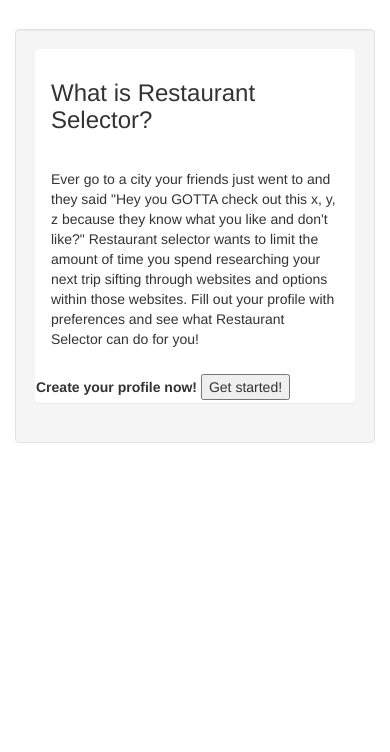
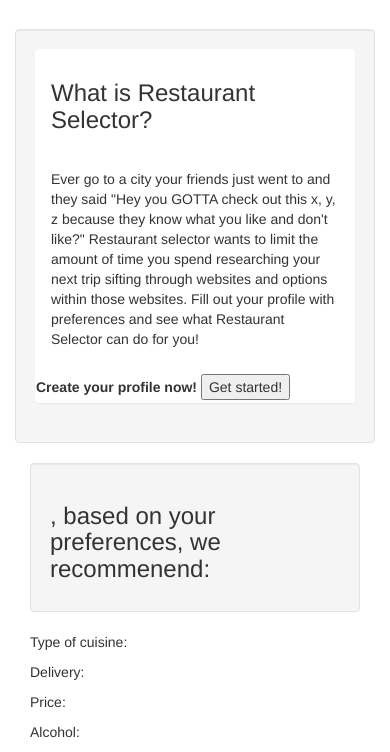
Before and after one commit to Yhbv24/restaurant-selector, a plain HTML site: page index.html in a window 390 px wide. Shown: the part 170-922 px from the top of the page. Before the commit the page ends 844 px from the top, so only its background shows below. Drawn offline with nearby package versions, Linux system fonts and the light colour scheme.

Commit message:
Add form, outout template

```diff
--- a/index.html
+++ b/index.html
@@ -34,7 +34,6 @@
             <label for="button">Create your profile now!</label>
             <button type="button" name="button" id="button">Get started!</button>
           </div>
-</div>
         </div>
       </div>
 
@@ -94,15 +93,35 @@
                 <input type="radio" name="libations" value="wine-beer"> Wine and Beer <br>
                 <input type="radio" name="libations" value="either"> I really don't care. <br>
               </div>
-
             </div>
-
           </div>
-          <div class="col-sm-12">
-            <label for="submit">Find me a restaurant!</label>
-            <button type="submit" name="button">Submit</button>
+          <div class="row">
+            <div class="col-sm-12">
+              <label for="submit">Find me a restaurant!</label>
+              <button type="submit" name="button">Submit</button>
+            </div>
           </div>
         </form>
+      </div>
+
+      <!-- End form content, begin output content -->
+
+      <div class="output_content">
+        <div class="col-sm-6">
+          <div class="well">
+            <h3><span class="user_name"></span>, based on your preferences, we recommenend:</h3>
+            <ul id="rest-list">
+              <!-- Output with matches will go here -->
+            </ul>
+          </div>
+        </div>
+        <div class="col-sm-6">
+          <h3><span class="rest-name"></span></h3>
+          <p>Type of cuisine: <span class="cuisine_type"></span></p>
+          <p>Delivery: <span class="delivery"></span></p>
+          <p>Price: <span class="price"></span></p>
+          <p>Alcohol: <span class="alcohol"></span></p>
+        </div>
       </div>
     </div>
   </body>
```
